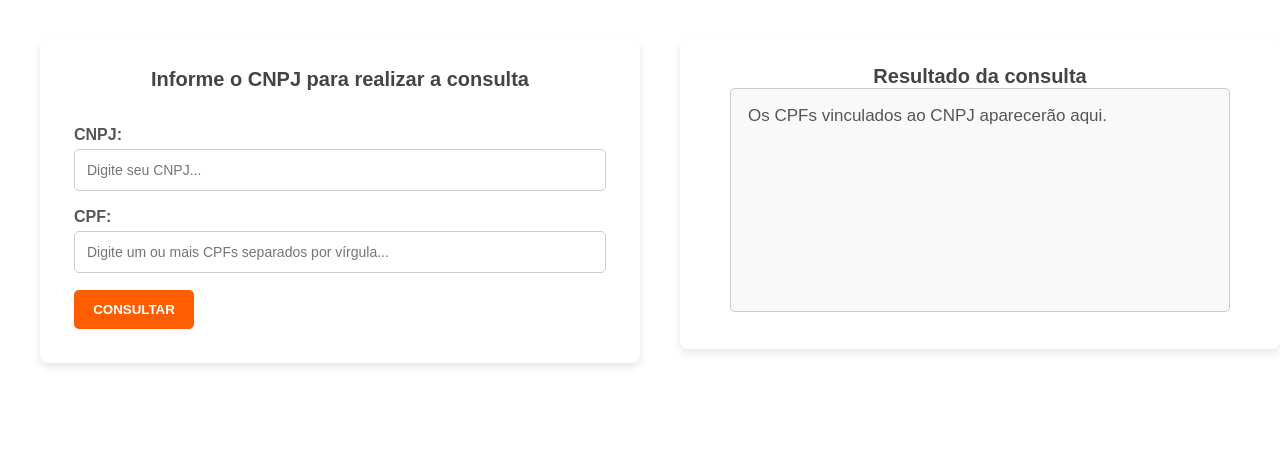
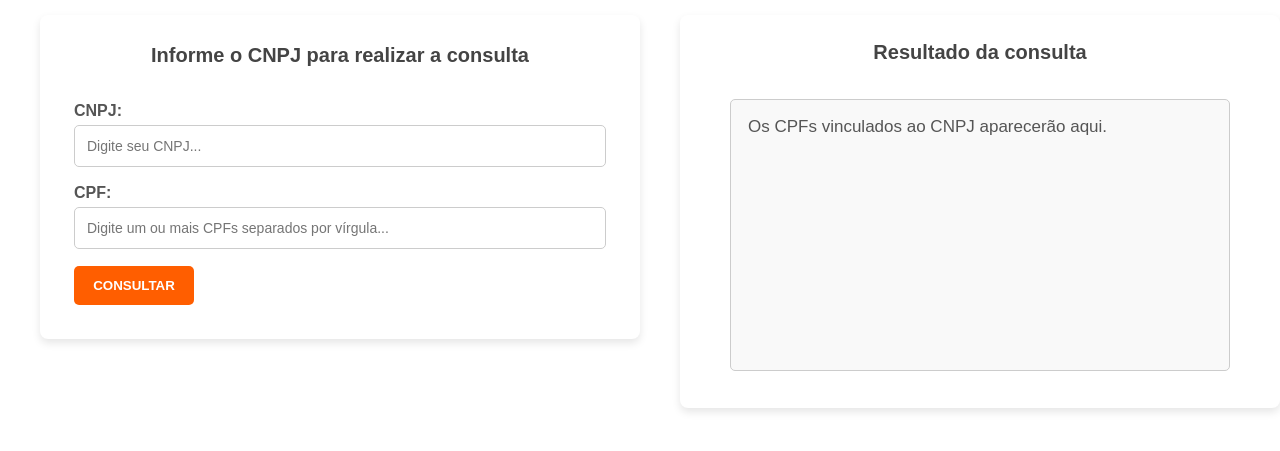
Before and after one commit to Nicolec123/consultaCPFs, a website: page index.html in a window 1280 px wide. Shown: the part 225-676 px from the top of the page. Drawn offline with Linux system fonts and the light colour scheme.

Commit message:
Update styles.css

```diff
--- a/styles.css
+++ b/styles.css
@@ -100,7 +100,8 @@
     color: #555;
     padding: 17px;
     width: 500px;
-    min-height: 28vh;
+    min-height: 34vh;
+    margin-top: 35px !important;
     background-color: #F9F9F9;
     border: 1px solid #ccc;
     border-radius: 5px;
```
